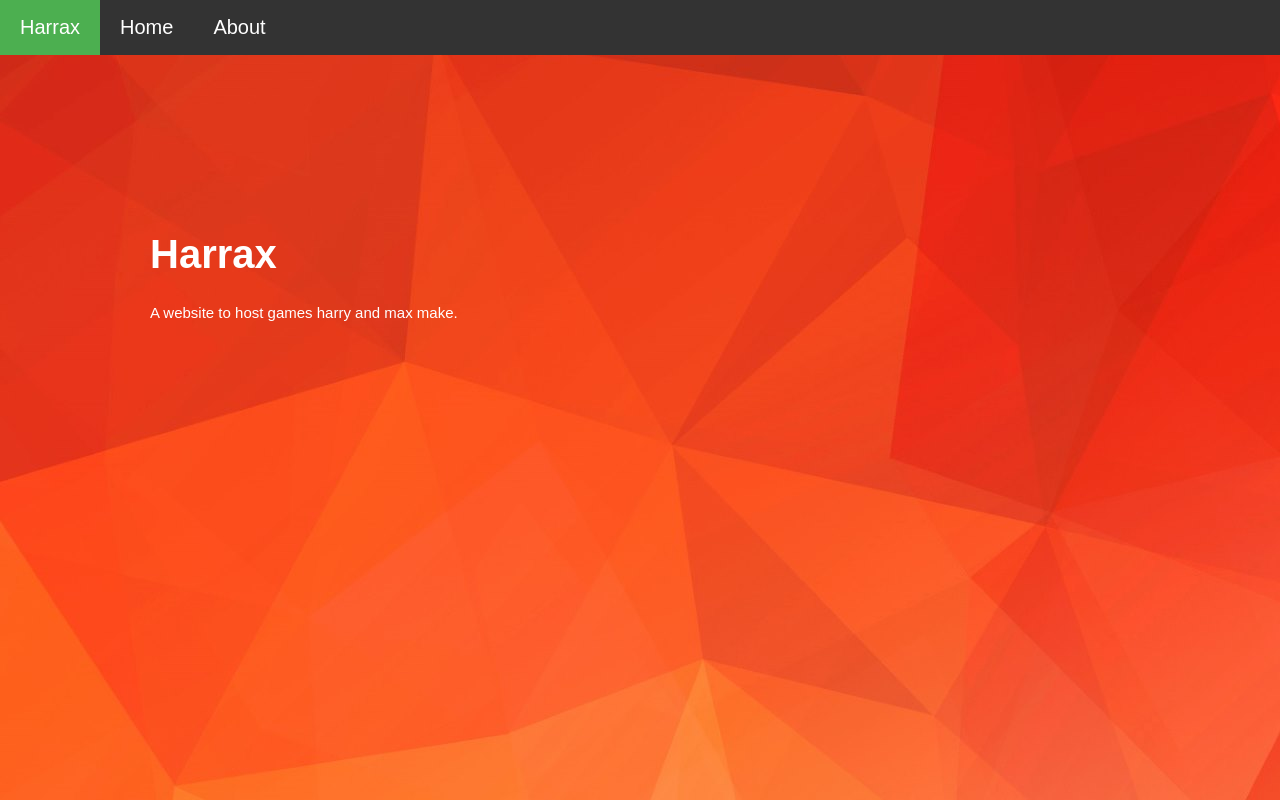
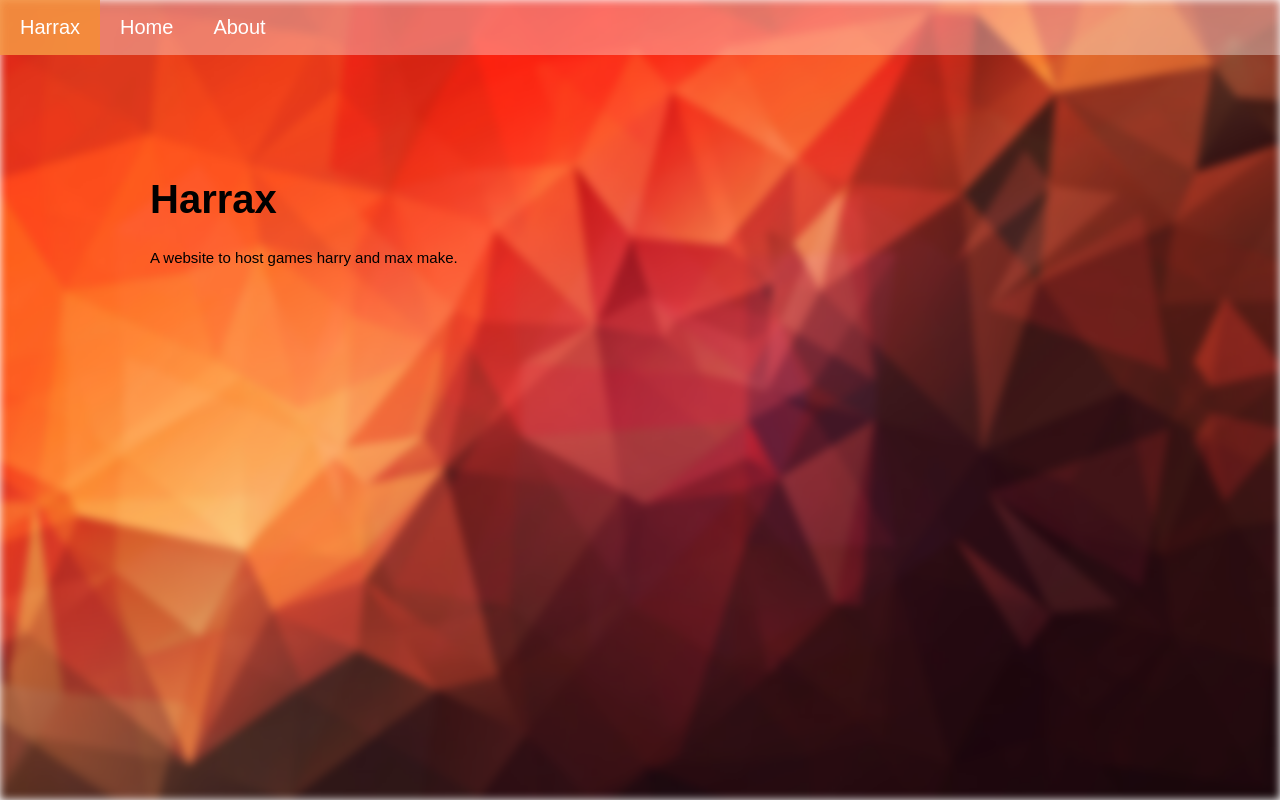
Before and after one commit to Harry-Max/Harrax, a plain HTML site: page index.html in a window 1280 px wide. Drawn offline with Linux system fonts and the light colour scheme.

Commit message:
Changes to appearance
Blurred background and frosted nav bar

```diff
--- a/index.css
+++ b/index.css
@@ -1,9 +1,24 @@
 body,html{
 	margin:0px;
+
 }
 
-body:before {
-    filter: blur(20px);
+
+.background-image {
+  background-image: url('src/images/polygon_bg.jpg');
+  background-size: cover;
+  display: block;
+  height: 100%;
+  left: 0;
+  position: fixed;
+  right: 0;
+  z-index: 1;
+
+  -webkit-filter: blur(4px);
+  -moz-filter: blur(4px);
+  -o-filter: blur(4px);
+  -ms-filter: blur(4px);
+  filter: blur(4px);
 }
 
 
@@ -12,7 +27,10 @@ body:before {
     margin: 0;
     padding: 0;
     overflow: hidden;
-    background-color: #333;
+    background: rgba(255, 255, 255, 0.35);
+    position: fixed;
+    width: 100%;
+    z-index: 3;
 }
 
 .nav .container li{
@@ -30,34 +48,36 @@ body:before {
 }
 
 .nav .container li a:hover{
-	background-color: #111;
+	background: rgba(51, 51, 51, 0.3);
 }
 
 .nav .container li a:hover.active{
-	background-color: #4CAF50;
+	background: rgba(245,142,51, 0.8);
 }
 
 .nav .container li a:hover.nav-header{
-	background-color: #4CAF50;
+	background: rgba(245,142,51, 0.8);
 }
 
 .nav .container .active{
-	background-color: #4CAF50;
+	background: rgba(245,142,51, 0.8);
 }
 
 .nav .container .nav-header{
-	background-color:#4CAF50;
+	background: rgba(245,142,51, 0.45);
 }
 
 .header{
-
+	padding-left:150px;
+	padding-top:150px;
+	font-family: "Arial", Times, sans-serif;
+	position: fixed;
+  	z-index: 2;
 }
 
 .header .container{
-	padding-left:150px;
-	padding-top:150px;
-	font-family: "Arial", Times, sans-serif;
-	color:#FFF;
+
+
 }
 
 .header .container h1{
--- a/index.html
+++ b/index.html
@@ -7,7 +7,6 @@
 </head>
 
 <body>
-	<body background="src/images/polygon_bg.jpg">
 	<div class='nav'>
 		<div class='container'>
 			<ul>
@@ -25,5 +24,7 @@
 		</div>
 	</div>
 
+	<div class="background-image"></div>
+
 
 </body>
```
